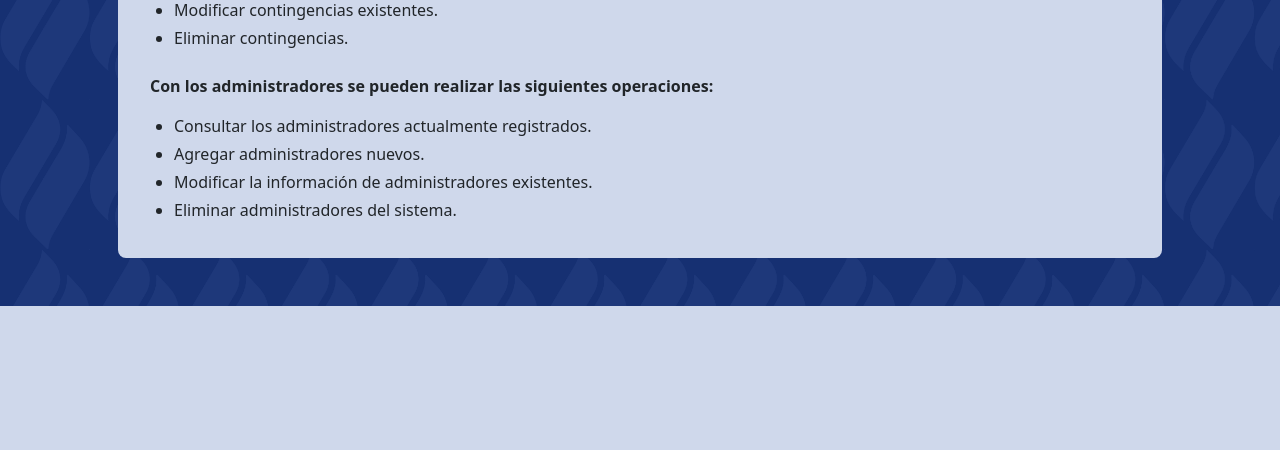
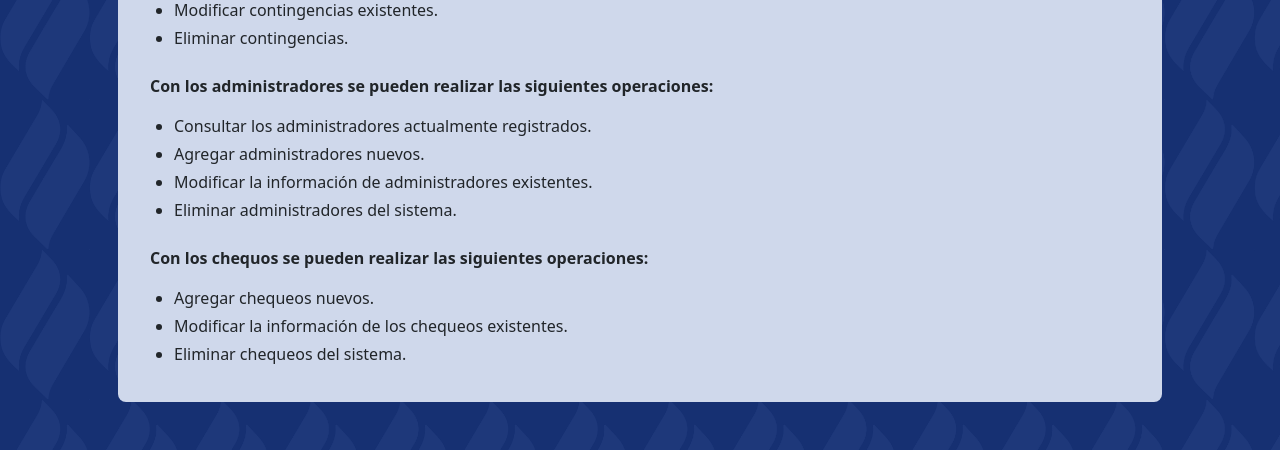
Before and after one commit to ErikGmz/Checador-UMD, a PHP site: page /administrador/menu_principal/menu_administrador.php in a window 1280 px wide. Shown: the part 650-1100 px from the top of the page. Before the commit the page ends 956 px from the top, so only its background shows below. Run offline with PHP 8.4, Linux system fonts and the light colour scheme; the visitor is signed in with stand-in values (Sample User, id 1).

Commit message:
[Modified] ITexto adicional para el menú principal de administradores.

```diff
--- a/administrador/menu_principal/menu_administrador.php
+++ b/administrador/menu_principal/menu_administrador.php
@@ -86,11 +86,21 @@
                         Con los administradores se pueden realizar las siguientes operaciones:
                     </p>
 
-                    <ul class="ps-4 mb-0">
+                    <ul class="ps-4 mb-4">
                         <li class="mb-1"> Consultar los administradores actualmente registrados. </li>
                         <li class="mb-1"> Agregar administradores nuevos. </li>
                         <li class="mb-1"> Modificar la información de administradores existentes. </li>
                         <li class="mb-1"> Eliminar administradores del sistema. </li>
+                    </ul>
+
+                    <p class="fw-semibold">
+                        Con los chequos se pueden realizar las siguientes operaciones:
+                    </p>
+
+                    <ul class="ps-4 mb-0">
+                        <li class="mb-1"> Agregar chequeos nuevos. </li>
+                        <li class="mb-1"> Modificar la información de los chequeos existentes. </li>
+                        <li class="mb-1"> Eliminar chequeos del sistema. </li>
                     </ul>
                 </div>
             </div>
```
